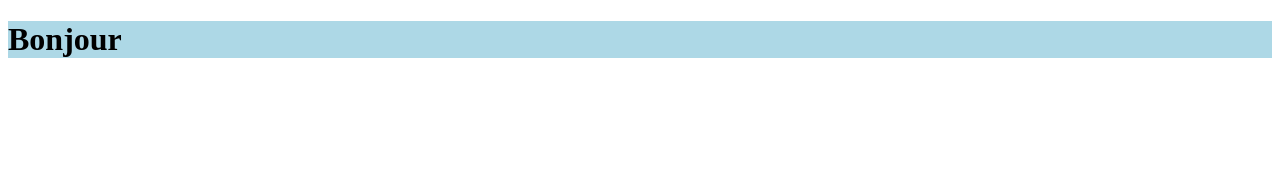
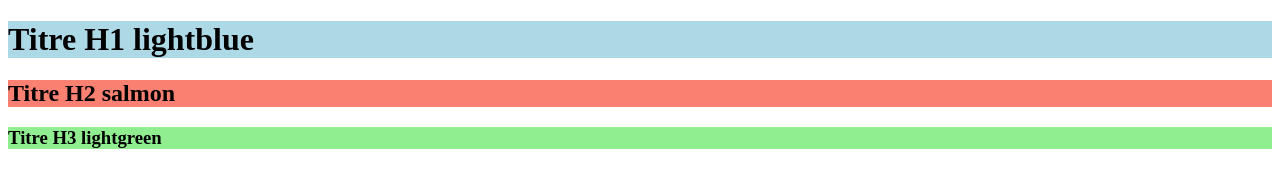
Before and after one commit to Nhibel/udemy-vuejs, a website: page index.html in a window 1280 px wide. Drawn offline with nearby package versions, Linux system fonts and the light colour scheme.

Commit message:
Directive personnalisée avec arguments

```diff
--- a/index.html
+++ b/index.html
@@ -11,14 +11,17 @@
 
 <body>
     <div id="app">
-        <div v-h1bleu="message"></div>
+        <div v-hcouleur="{titre: 1, couleur: 'lightblue', texte: 'Titre H1 lightblue'}"></div>
+        <div v-hcouleur="{titre: 2, couleur: 'salmon', texte: 'Titre H2 salmon'}"></div>
+        <div v-hcouleur="{titre: 3, couleur: 'lightgreen', texte: 'Titre H3 lightgreen'}"></div>
     </div>
 
     <script>
-        Vue.directive('h1bleu', {
+        Vue.directive('hcouleur', {
             bind: function (el, binding) {
-                el.innerHTML = '<h1>' + binding.value + '</h1>'
-                el.style.background = 'lightblue'
+                el.innerHTML = '<h' + binding.value.titre + '>' + binding.value.texte + '</h' + binding
+                    .value.titre + '>'
+                el.style.background = binding.value.couleur
             }
         })
         new Vue({
```
